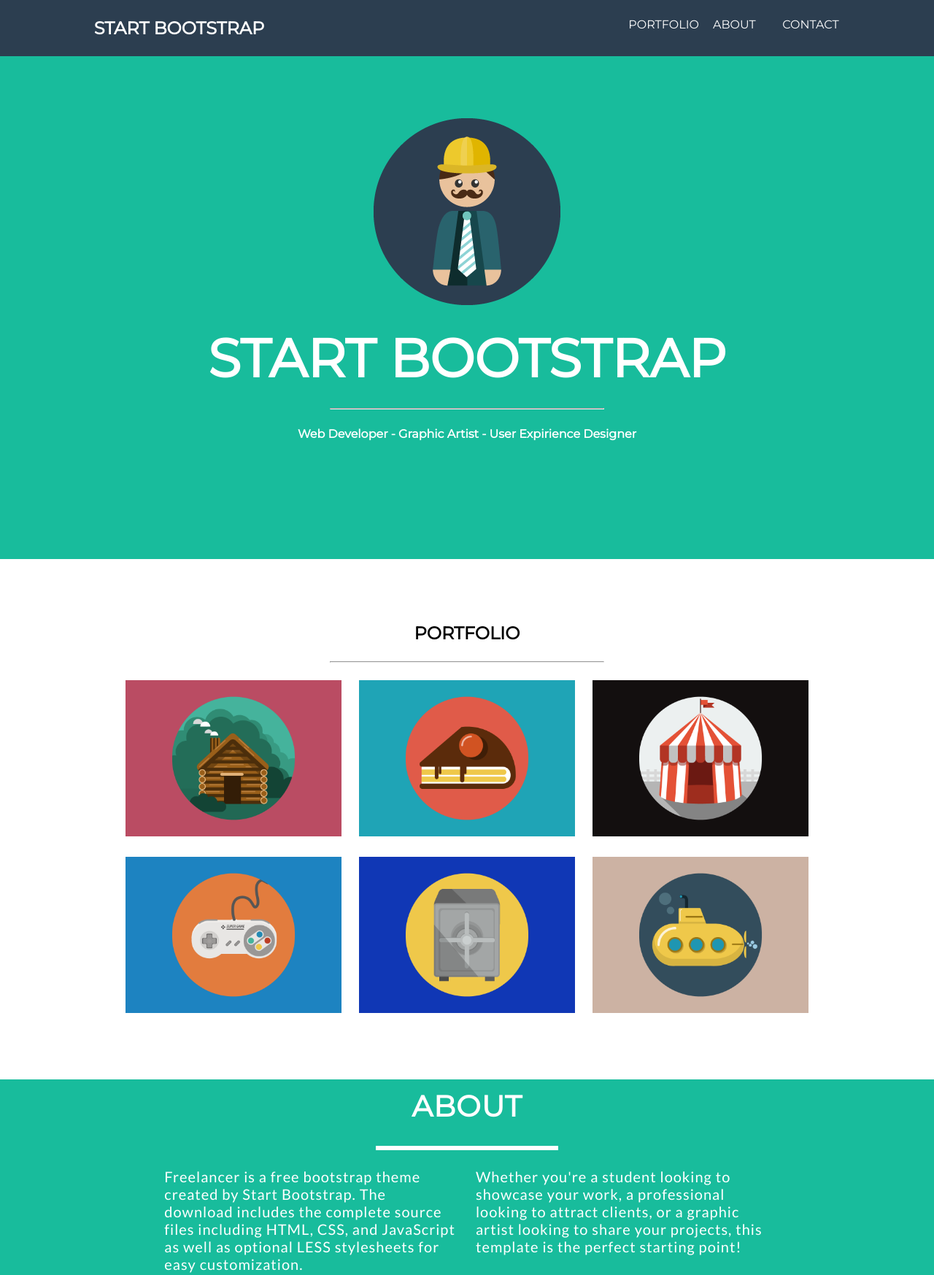
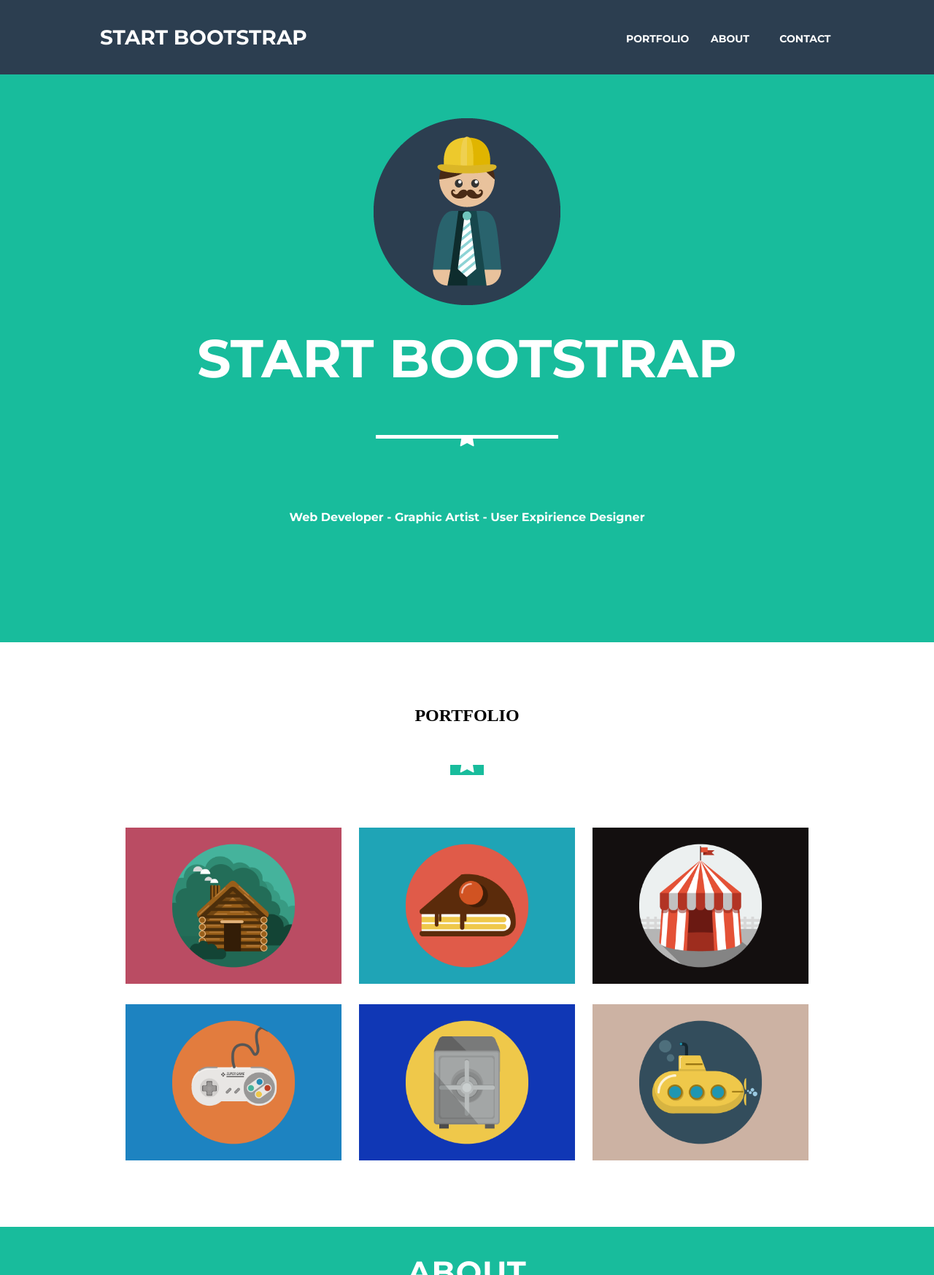
Before and after one commit to GracielaCesareo/freelancer, a plain HTML site: page index.html in a window 1280 px wide. Shown: the top 1747 px of the page at 73% size. Drawn offline with Linux system fonts and the light colour scheme.

Commit message:
primera funcinalidad del nav

```diff
--- a/css/common.css
+++ b/css/common.css
@@ -1,10 +1,6 @@
 /*
  * Estilos reutilizables
  */
-body {
-  font-family: Montserrat, sans-serif;
-}
-
 *{
   box-sizing: border-box;
   margin: 0;
--- a/css/main.css
+++ b/css/main.css
@@ -9,12 +9,22 @@
    background-color: #2C3E50;
    font-family: 'Montserrat',sans-serif;
    color: #FFF;
+   padding: 10px;
  }
 
  a {
    color: #FFF;
    text-decoration: none;
    text-align: center;
+ }
+
+ .start {
+   font-size: 28px;
+ }
+
+ .txtLink {
+   font-size: 14px;
+   margin-top: 10px;
  }
 
  .titulos {
@@ -27,25 +37,60 @@
    height: 75px;
  }
 
+hr {
+    padding: 0;
+    border: none;
+    border-top: solid 5px;
+    text-align: center;
+    max-width: 250px;
+    margin: 25px auto 30px;
+    color: white;
+}
+
+hr.star-light:after {
+    /*background-color: #18BC9C;*/
+    /* color: #fff; */
+}
+
+hr.star-light:after, hr.star-primary:after {
+    content: "\f005";
+    font-family: FontAwesome;
+    display: inline-block;
+    position: relative;
+    top: -.8em;
+    font-size: 2em;
+    padding: 0 .25em;
+}
+
+:after, :before {
+    -webkit-box-sizing: border-box;
+    -moz-box-sizing: border-box;
+    box-sizing: border-box;
+}
+
+hr:after {
+    content: "\f005";
+    font-family: FontAwesome;
+    display: inline-block;
+    position: relative;
+    top: -.1em;
+    font-size: 2em;
+    padding: 0 .25em;
+    background: #18bc9c;
+    top: -18px;
+    color: white;
+}
+
+
  .fondo {
    background-color: #18BC9C;
+   font-family: Montserrat,sans-serif;
    text-align: center;
-   font-family: 'Montserrat',sans-serif;
    color: #FFF;
  }
 
  .titulo {
    font-size: 73px;
- }
-
- hr {
-   width: 30%;
-   color: : #FFF;
-   margin: auto;
- }
-
- .texto {
-   font-family: 'Lato', sans-serif;
  }
 
  .imgPortfolio {
@@ -57,38 +102,22 @@
    background: #18BC9C;
    color: #fff;
  }
- .hr-star {
-   font-family: font-awesome;
-   height: 5px;
-   border: 3px solid #fff;
-   max-width: 250px;
-   text-align: center;
- }
- .hr-star::after{
-   content: "☆";
-   background: #18BC9C;
-   font-size: 30px;
-   color: #fff;
-   text-align: center;
-   position: relative;
-   top: -25px;
-   padding: 5px;
- }
+
  .texto {
-   font-family: Montserrat;
-   font-size: 2.5em;
+   font-family: Montserrat,sans-serif;
+   font-size: 42px;
    font-weight: bold;
    margin-bottom: 30px;
    letter-spacing: 1px;
  }
  .textos-p {
-   font-family: lato;
+   font-family: Lato,sans-serif;
    font-size: 20px;
    letter-spacing: 1px;
  }
  .btn-download {
    font-size: 20px;
-   font-family: lato;
+   font-family: Lato,sans-serif;
    border-radius: 6px;
    background: #18bc9c;
    color: #fff;
@@ -117,6 +146,7 @@
 }
 
 .txtContacto {
+  font-family: Montserrat,sans-serif;
   margin-bottom: 30px;
 }
 
@@ -131,3 +161,7 @@
 .iconosFooter {
   font-size: 48px;
 }
+
+.txtFooter {
+  font-family: Lato,sans-serif;
+}
--- a/index.html
+++ b/index.html
@@ -3,7 +3,7 @@
 <head>
 	<meta charset="UTF-8">
 	<title>Freelancer</title>
-	<link href="https://fonts.googleapis.com/css?family=Montserrat" rel="stylesheet">
+	<link href="https://fonts.googleapis.com/css?family=Montserrat:700" rel="stylesheet">
 	<link href="https://fonts.googleapis.com/css?family=Lato" rel="stylesheet">
 	<link rel="stylesheet" href="https://cdnjs.cloudflare.com/ajax/libs/font-awesome/4.7.0/css/font-awesome.min.css">
 	<!-- Enlaza aquí tu CSS común y de tu proyecto -->
@@ -15,17 +15,17 @@
 	<!-- Escribe tu código aquí -->
 	<!-- Nav -->
 		<section  id="barra" class="container" >
-			<header class="row">
+			<header id="navegacion" class="row">
 				<nav class="col-12">
 					<section class="col-1">
 					</section>
 					<section class="col-3">
-						<h2>START BOOTSTRAP</h1>
+						<h2 id="bootstrap" class="start">START BOOTSTRAP</h1>
 					</section>
 					<section class="col-4"></section>
-					<a href="#" class="col-1">PORTFOLIO</a>
-					<a href="#" class="col-1">ABOUT</a>
-					<a href="#" class="col-1">CONTACT</a>
+					<a href="#" class="col-1 txtLink">PORTFOLIO</a>
+					<a href="#" class="col-1 txtLink">ABOUT</a>
+					<a href="#" class="col-1 txtLink">CONTACT</a>
 					<section class="col-1">
 				</nav>
 			</header>
@@ -41,10 +41,14 @@
 					<h1 class="titulo" >START BOOTSTRAP</h1>
 				</section>
 				<section class="col-12 fondo">
-					<hr>
+					<section class="row">
+	            <section class="col-12">
+	            <hr>
+	            </section>
+	        </section>
 				</section>
 				<section class="col-12 fondo">
-					<h4 class"texto">Web Developer - Graphic Artist - User Expirience Designer</h4>
+					<h4 class"txtPortada">Web Developer - Graphic Artist - User Expirience Designer</h4>
 				</section>
 				<section class="col-12 ancho"></section>
 			</section>
@@ -95,9 +99,14 @@
 			<!-- About -->
 				<section id="about" class="container">
         	<section class="row">
+						<section class="col-12"></section>
             <section class="col-12">
               <h2 class="align texto pb-0 titulos">ABOUT</h2>
-              <hr class="hr-star">
+							<section class="row">
+			            <section class="col-12">
+			            <hr>
+			            </section>
+			        </section>
             </section>
             <section class="row">
               <section class="col-2"></section>
@@ -151,7 +160,7 @@
 			<section class="row contacto">
 				<section class="col-4">
 					<h1 class="txtContacto">LOCATION</h1>
-					<p>3481 Melrose Place <br> Beverly Hills, CA 90210</p>
+					<p class="txtFooter">3481 Melrose Place <br> Beverly Hills, CA 90210</p>
 				</section>
 				<section class="col-4">
 					<h1 class="txtContacto">AROUND THE WEB</h1>
@@ -163,15 +172,15 @@
 				</section>
 				<section class="col-4">
 					<h1 class="txtContacto">ABOUT FREELANCER</h1>
-					<p>Freelance is a free to use, open source <br> Bootstrap theme created by
+					<p class="txtFooter">Freelance is a free to use, open source <br> Bootstrap theme created by
 						<a href="#" class="linkFooter">Start Bootstrap</a>.</p>
 				</section>
 			</section>
 			<section class="col-12 copy">
-				<h5>Copyright &#169; Your Website 2016</h5>
+				<h5 class="txtFooter">Copyright &#169; Your Website 2016</h5>
 			</section>
 		</footer>
 	<!-- Enlaza aquí tu archivo JS -->
-
+<script type="text/javascript" src="js/app.js"></script>
 </body>
 </html>
--- a/js/app.js
+++ b/js/app.js
@@ -1,3 +1,19 @@
 /*
  * Archivo principal de JS
  */
+
+ var nav = document.getElementById('navegacion');
+ var titulo = document.getElementById('bootstrap');
+
+ document.addEventListener('scroll',estiloNav);
+
+ function estiloNav() {
+
+   if (window.scrollY > 90) {
+     nav.style.padding = "0px";
+     titulo.style.fontSize = "21px";
+   } else {
+     nav.style.padding = "10px";
+     titulo.style.fontSize = "28px";
+   }
+ }
```
